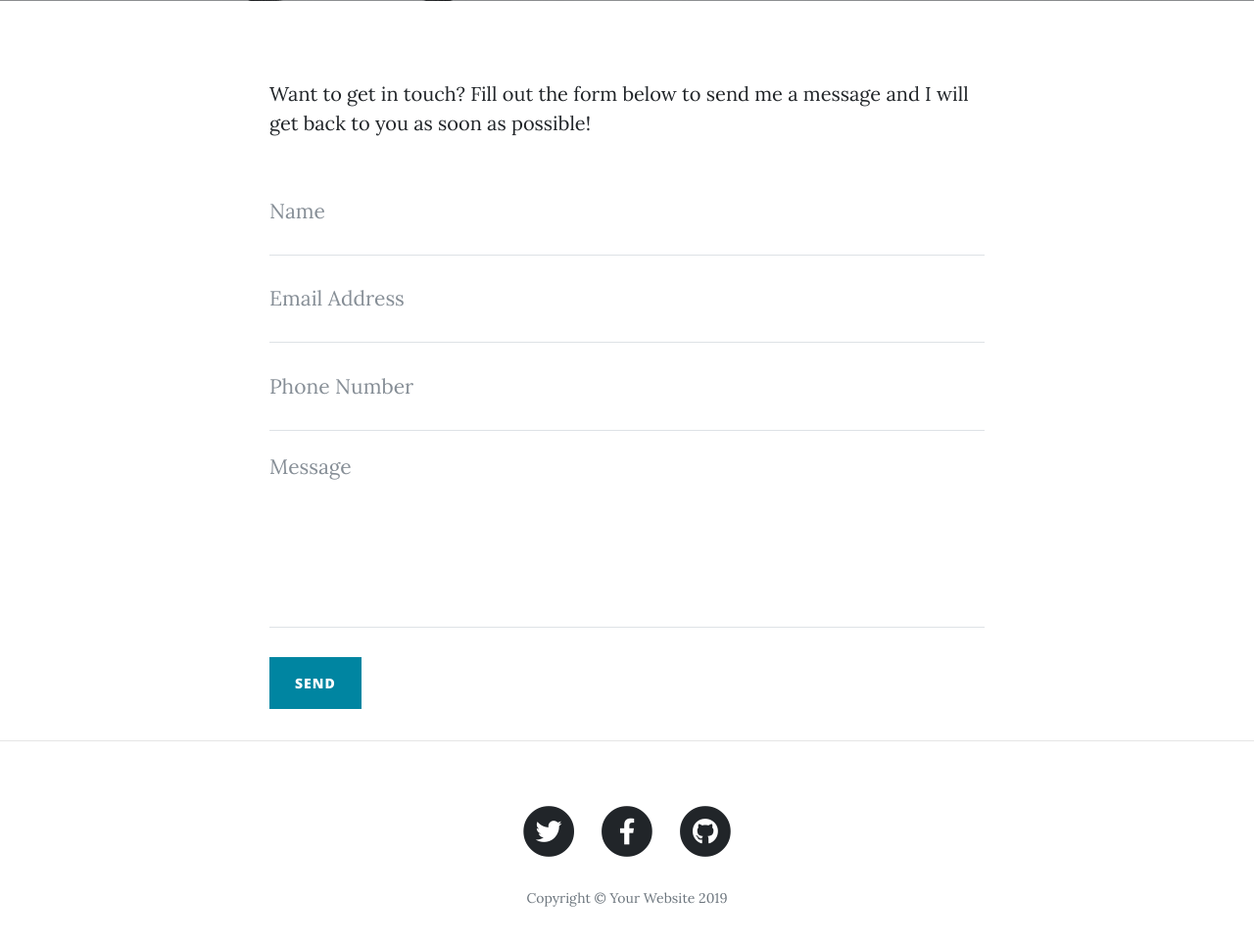
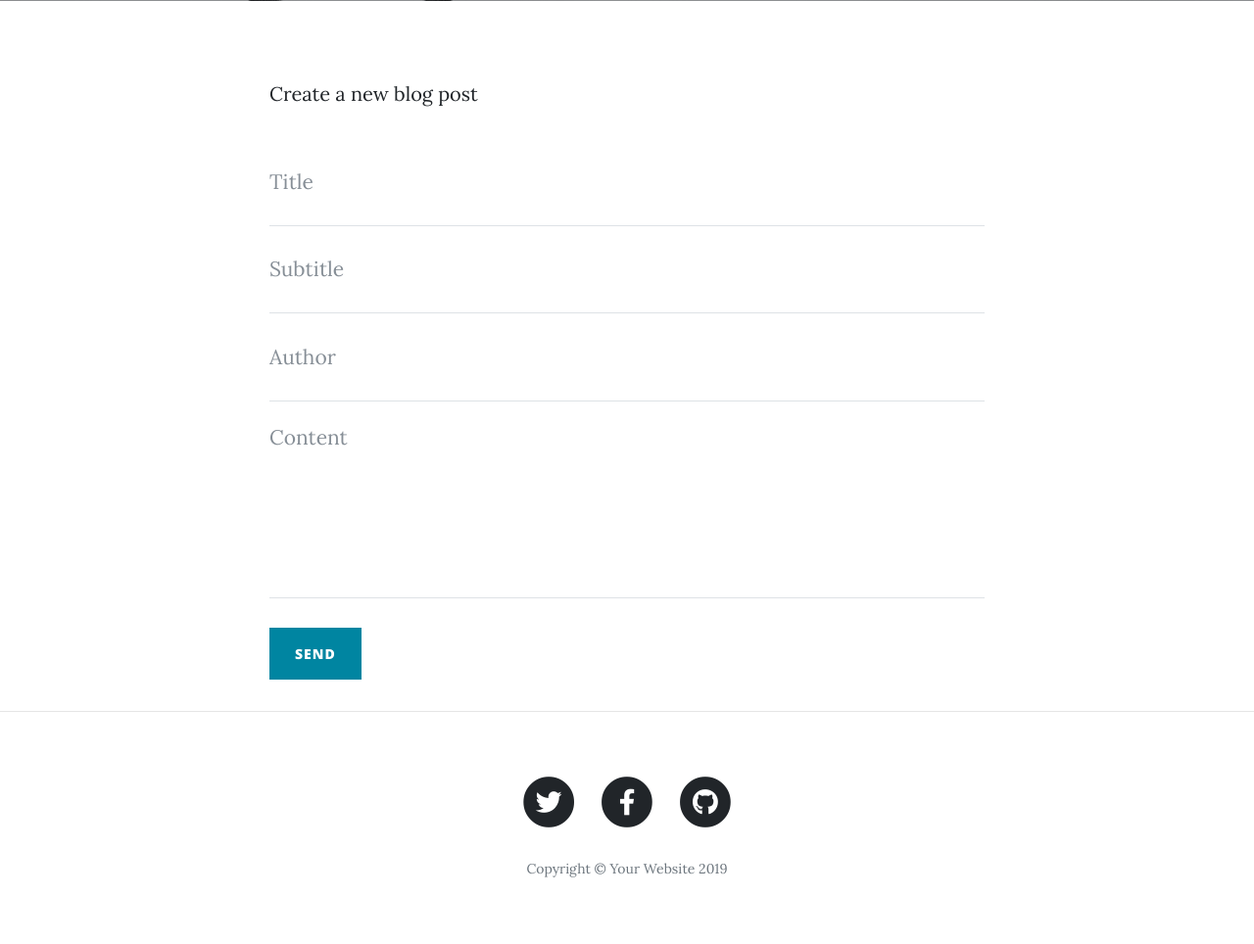
Before and after one commit to EpicRowan/Flask-Blog, a Flask app: page /add in a window 1280 px wide. Shown: the part 531-1495 px from the top of the page at 98% size. After the commit the page ends 1427 px from the top, so only its background shows below. Run offline with Flask 2, Linux system fonts and the light colour scheme; some libraries are stand-ins or nearby versions.

Commit message:
Added /addpost route and variables to commit blogpost to db

```diff
--- a/server.py
+++ b/server.py
@@ -1,5 +1,6 @@
-from flask import Flask, render_template
+from flask import Flask, render_template, request,redirect, url_for
 from flask_sqlalchemy import SQLAlchemy
+from datetime import datetime
 
 app = Flask(__name__)
 
@@ -38,5 +39,21 @@ def contact():
 def add():
 	return render_template('add.html')
 
+@app.route('/addpost', methods=['POST'])
+def addpost():
+	title = request.form['title']
+	subtitle = request.form['subtitle']
+	author = request.form['author']
+	content = request.form['content']
+
+	post = Blogpost(title=title, subtitle=subtitle, author=author, content=content, date = datetime.now())
+
+	db.session.add(post)
+	db.session.commit()
+
+
+
+	return redirect(url_for('index'))
+
 if __name__ == "__main__":
 	app.run(debug=True, port=5000, host='0.0.0.0')
--- a/templates/add.html
+++ b/templates/add.html
@@ -72,36 +72,36 @@
   <div class="container">
     <div class="row">
       <div class="col-lg-8 col-md-10 mx-auto">
-        <p>Want to get in touch? Fill out the form below to send me a message and I will get back to you as soon as possible!</p>
+        <p>Create a new blog post</p>
         <!-- Contact Form - Enter your email address on line 19 of the mail/contact_me.php file to make this form work. -->
         <!-- WARNING: Some web hosts do not allow emails to be sent through forms to common mail hosts like Gmail or Yahoo. It's recommended that you use a private domain email address! -->
         <!-- To use the contact form, your site must be on a live web host with PHP! The form will not work locally! -->
-        <form name="sentMessage" id="contactForm" novalidate>
+        <form name="addForm" id="addForm" method="POST" action = "{{ url_for('addpost') }}" novalidate>
           <div class="control-group">
             <div class="form-group floating-label-form-group controls">
-              <label>Name</label>
-              <input type="text" class="form-control" placeholder="Name" id="name" required data-validation-required-message="Please enter your name.">
+              <label>Title</label>
+              <input type="text" class="form-control" placeholder="Title" name = "title" id="title" required data-validation-required-message="Please enter a title">
               <p class="help-block text-danger"></p>
             </div>
           </div>
           <div class="control-group">
             <div class="form-group floating-label-form-group controls">
-              <label>Email Address</label>
-              <input type="email" class="form-control" placeholder="Email Address" id="email" required data-validation-required-message="Please enter your email address.">
+              <label>Subtitle</label>
+              <input type="text" class="form-control" placeholder="Subtitle" name = "subtitle" id="subtitle" required data-validation-required-message="Please enter a subtitle">
               <p class="help-block text-danger"></p>
             </div>
           </div>
           <div class="control-group">
             <div class="form-group col-xs-12 floating-label-form-group controls">
-              <label>Phone Number</label>
-              <input type="tel" class="form-control" placeholder="Phone Number" id="phone" required data-validation-required-message="Please enter your phone number.">
+              <label>Author</label>
+              <input type="text" class="form-control" placeholder="Author" name = "author" id="author" required data-validation-required-message="Please enter an author.">
               <p class="help-block text-danger"></p>
             </div>
           </div>
           <div class="control-group">
             <div class="form-group floating-label-form-group controls">
-              <label>Message</label>
-              <textarea rows="5" class="form-control" placeholder="Message" id="message" required data-validation-required-message="Please enter a message."></textarea>
+              <label>Blog content</label>
+              <textarea rows="5" class="form-control" placeholder="Content" name = "content" id="content" required data-validation-required-message="Please enter a message."></textarea>
               <p class="help-block text-danger"></p>
             </div>
           </div>
```
Also changed, not shown: blog.db.
